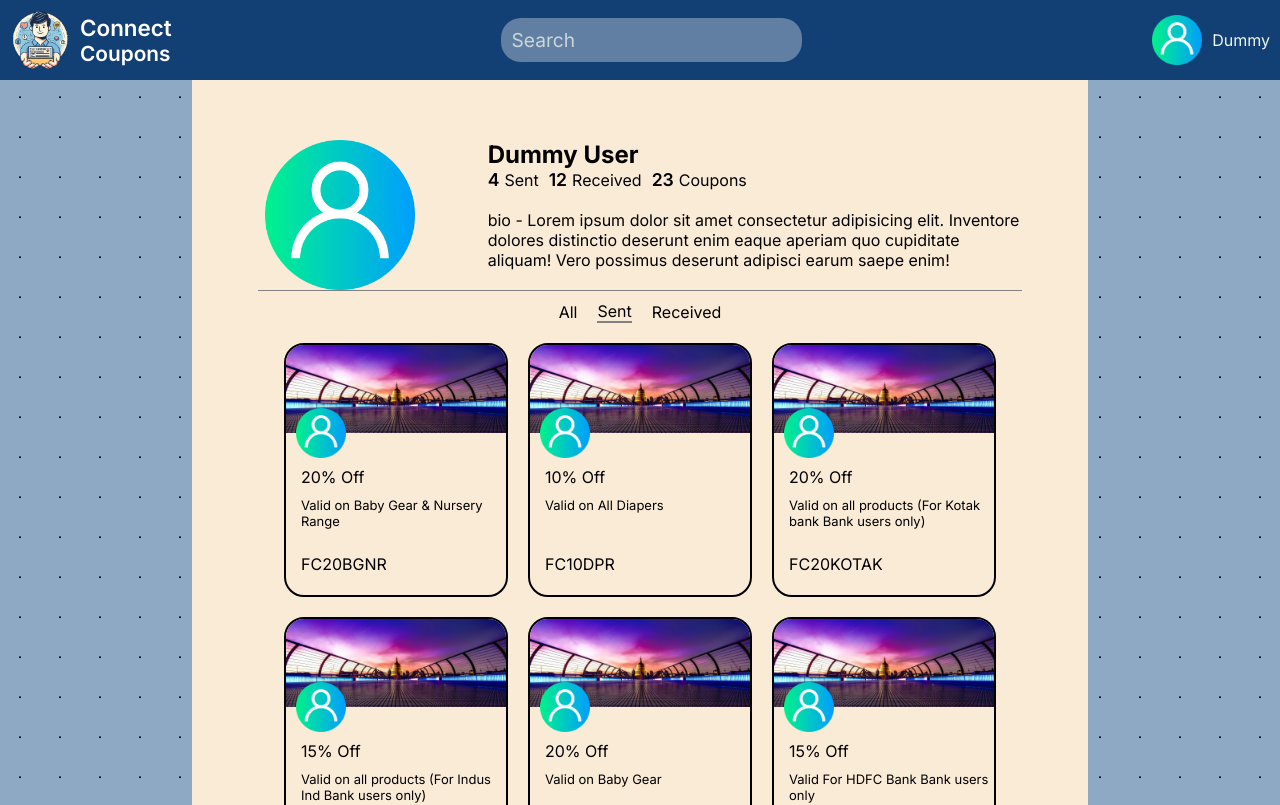
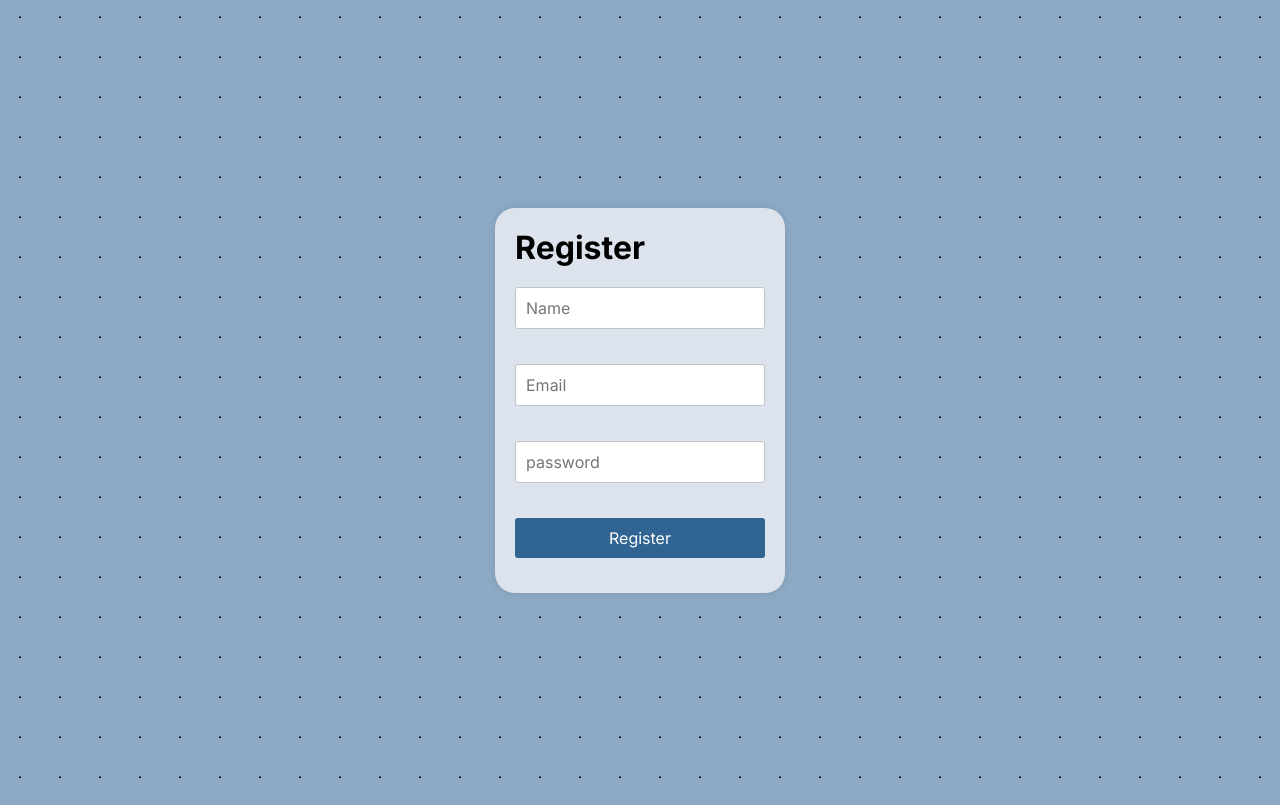
Before and after one commit to Apaark13/connect-coupons, a React (Vite) app in the folder frontend/: page /user in a window 1280 px wide. Shown: the top 805 px of the page. Built offline with nearby package versions, Linux system fonts and the light colour scheme.

Commit message:
added login and register

```diff
--- a/frontend/src/App.jsx
+++ b/frontend/src/App.jsx
@@ -2,22 +2,32 @@ import React from 'react';
 import Navbar from './components/navbar';
 import Home from './components/home';
 import User from './components/user';
+import Register from './components/Register';
+import Login from './components/Login';
 
 import { BrowserRouter as Router, Routes, Route } from 'react-router-dom';
 import Footer from './components/footer';
 
 const App = () => {
   return (
-    <Router>
-      <div>
-        <Navbar />
-        <Routes>
-          <Route path="/" element={<Home/>} />
-          <Route path="/user" element={<User/>} />
-        </Routes>
-      </div>
-      <Footer/>
-    </Router>
+    // <Router>
+    //   <div>
+
+    //     <Navbar />
+    //     <Routes>
+    //       <Route path="/" element={<Home/>} />
+    //       <Route path="/user" element={<User/>} />
+    //     </Routes>
+
+    //   </div>
+    //   <Footer/>
+    // </Router>
+    <div>
+
+      <Register/>
+
+    </div>
+
   );
 };
 
--- /dev/null
+++ b/frontend/src/components/Login.jsx
@@ -0,0 +1,38 @@
+import React from 'react'
+import {useState} from 'react'
+import './Login.scss'
+
+
+const Login = () => {
+    const [name,setName]=useState('')
+    const [email,setEmail]=useState('')
+    const [password,setPassword]=useState('')
+  return (
+    <div className='login'>
+
+      <h1>Login</h1>
+      <form >
+
+           <input
+            value={email}
+            onChange={(e)=>setEmail(e.target.value)}
+            type='email'
+            placeholder='Email' />
+            <br/>
+           <input
+           type='password'
+           placeholder='password'
+           value={password}
+           onChange={(e)=>setPassword(e.target.value)}
+           />
+           <br/>
+
+           <input className='button' type='submit' value='Login'/>
+
+
+      </form>
+    </div>
+  )
+}
+
+export default Login
--- /dev/null
+++ b/frontend/src/components/Login.scss
@@ -0,0 +1,61 @@
+*{
+    margin: 0;
+    padding: 0;
+}
+// Variables
+$primary-color: #306492;
+$secondary-color: #2c3e50;
+$border-color: #bdc3c7;
+
+// Body styles
+body {
+  font-family: Arial, sans-serif;
+  margin: 0;
+  padding: 0;
+  display: flex;
+  align-items: center;
+  justify-content: center;
+  height: 100vh;
+}
+
+// Form container
+.login{
+  background-color: #dce3ed;
+  padding: 20px;
+  border-radius: 20px;
+  box-shadow: 0 0 10px rgba(0, 0, 0, 0.1);
+  width: 250px;
+}
+h1{
+    margin-bottom: 20px;
+}
+// Form styles
+form {
+  display: flex;
+  flex-direction: column;
+}
+
+// Input styles
+input {
+  margin-bottom: 15px;
+  padding: 10px;
+  border: 1px solid $border-color;
+  border-radius: 3px;
+  font-size: 16px;
+}
+
+// Button styles
+.button {
+  background-color: $primary-color;
+  color: #fff;
+  padding: 10px;
+  border: none;
+  border-radius: 3px;
+  font-size: 16px;
+  transition: background-color 0.3s;
+
+
+  &:hover {
+    background-color: darken($primary-color, 10%);
+  }
+}
--- /dev/null
+++ b/frontend/src/components/Register.jsx
@@ -0,0 +1,62 @@
+import {useState,useHistory} from 'react'
+import { unstable_HistoryRouter } from 'react-router-dom'
+import './Register.scss'
+
+function Register() {
+  const [name,setName]=useState('')
+  const [email,setEmail]=useState('')
+  const [password,setPassword]=useState('')
+  //  const history=useHistory()
+//  async function registerUser(event)
+//  {
+
+//   event.preventDefault()
+//    const res=await fetch('http://localhost:5000/api/register',{
+//    method:'POST',
+//    headers:{
+//         'Content-Type':'application/json',
+//        },
+//    body:JSON.stringify({
+//         name,
+//         email,
+//         password
+//        }),
+//    })
+//    console.log(res.body)
+//    const data=await res.json()
+//    console.log(data)
+//   //  if(data.status==='ok')
+//   //  {
+//   //   history.pushState('/login')
+//   //  }
+//  }
+  return (
+    <div className='register'>
+      <h1>Register</h1>
+      <form >
+           <input
+           value={name}
+           onChange={(e)=>setName(e.target.value)}
+           type='text'
+           placeholder='Name' />
+           <br/>
+           <input
+            value={email}
+            onChange={(e)=>setEmail(e.target.value)}
+            type='email'
+            placeholder='Email' />
+            <br/>
+           <input
+           type='password'
+           placeholder='password'
+           value={password}
+           onChange={(e)=>setPassword(e.target.value)}
+           />
+           <br/>
+            <input className='button' type='submit' value='Register'/>
+      </form>
+    </div>
+  );
+}
+
+export default Register;
--- /dev/null
+++ b/frontend/src/components/Register.scss
@@ -0,0 +1,61 @@
+*{
+    margin: 0;
+    padding: 0;
+}
+// Variables
+$primary-color: #306492;
+$secondary-color: #2c3e50;
+$border-color: #bdc3c7;
+
+// Body styles
+body {
+  font-family: Arial, sans-serif;
+  margin: 0;
+  padding: 0;
+  display: flex;
+  align-items: center;
+  justify-content: center;
+  height: 100vh;
+}
+
+// Form container
+.register{
+  background-color: #dce3ed;
+  padding: 20px;
+  border-radius: 20px;
+  box-shadow: 0 0 10px rgba(0, 0, 0, 0.1);
+  width: 250px;
+}
+h1{
+    margin-bottom: 20px;
+}
+// Form styles
+form {
+  display: flex;
+  flex-direction: column;
+}
+
+// Input styles
+input {
+  margin-bottom: 15px;
+  padding: 10px;
+  border: 1px solid $border-color;
+  border-radius: 3px;
+  font-size: 16px;
+}
+
+// Button styles
+.button {
+  background-color: $primary-color;
+  color: #fff;
+  padding: 10px;
+  border: none;
+  border-radius: 3px;
+  font-size: 16px;
+  transition: background-color 0.3s;
+
+
+  &:hover {
+    background-color: darken($primary-color, 10%);
+  }
+}
```
